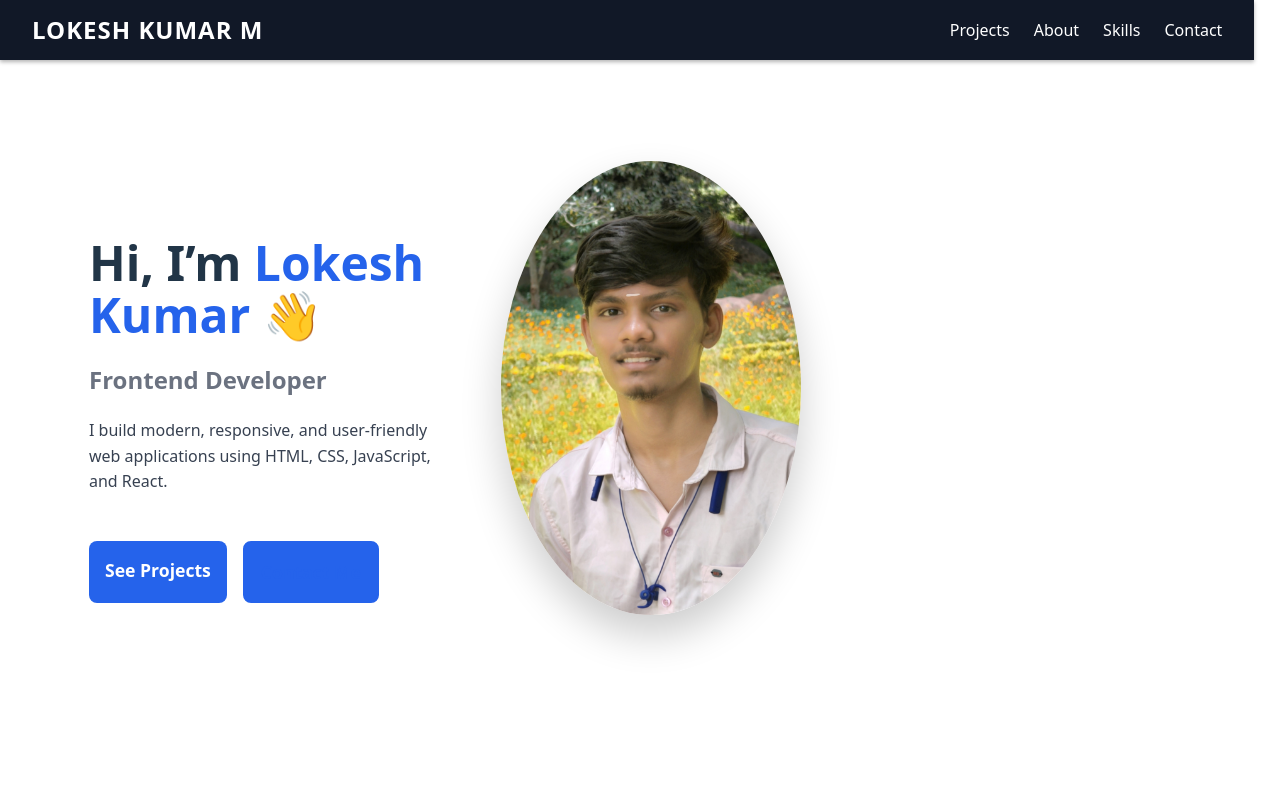
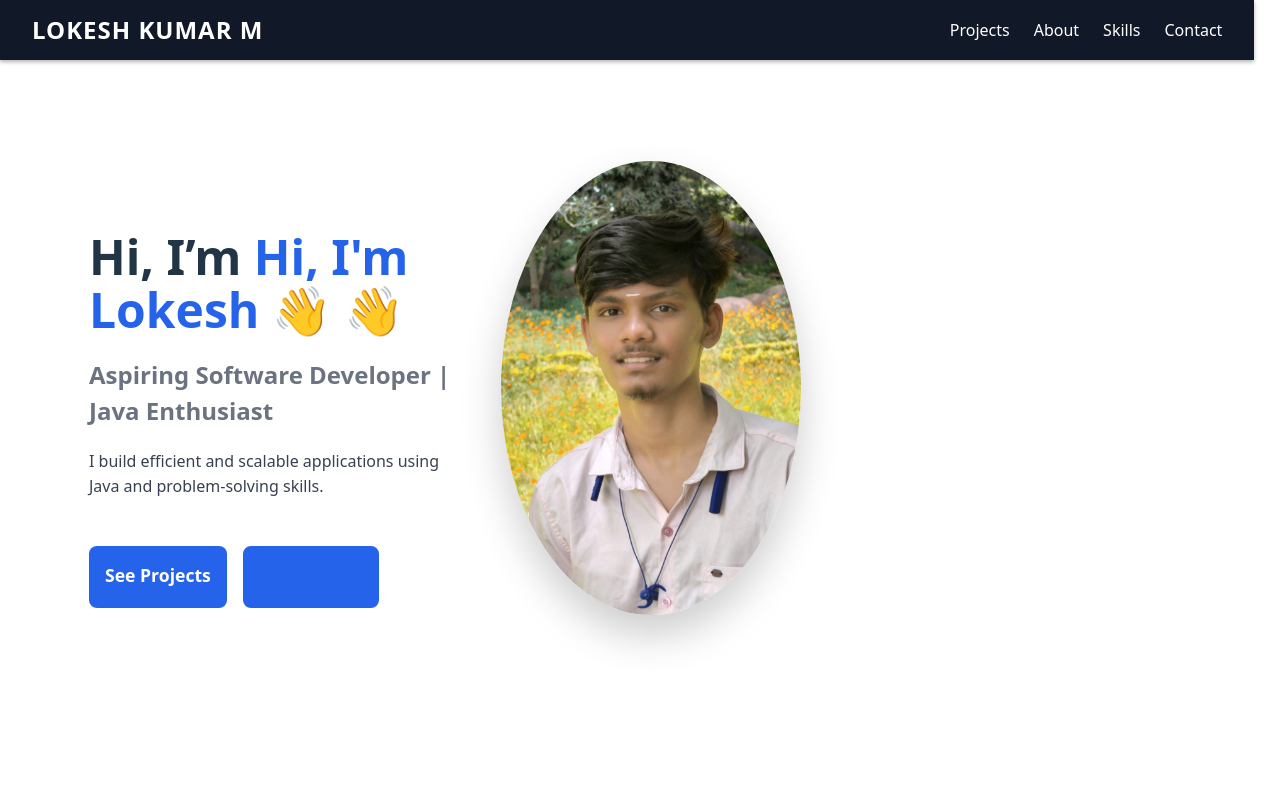
Before and after one commit to lokiiiofficial19/portfolio, a React (Vite) app: page / in a window 1280 px wide. Shown: the top 800 px of the page. Built offline with nearby package versions, Linux system fonts and the light colour scheme.

Commit message:
Hero.jsx

```diff
--- a/src/components/Hero.jsx
+++ b/src/components/Hero.jsx
@@ -7,14 +7,13 @@ export default function Hero() {
     <section className="hero">
       <div className="hero-text">
         <h1>
-          Hi, I’m <span>Lokesh Kumar</span> 👋
+          Hi, I’m <span>Hi, I'm Lokesh 👋 </span> 👋
         </h1>
 
-        <h2>Frontend Developer</h2>
+        <h2>Aspiring Software Developer | Java Enthusiast</h2>
 
         <p>
-          I build modern, responsive, and user-friendly web applications using
-          HTML, CSS, JavaScript, and React.
+          I build efficient and scalable applications using Java and problem-solving skills.
         </p>
 
         <div className="hero-buttons">
```
